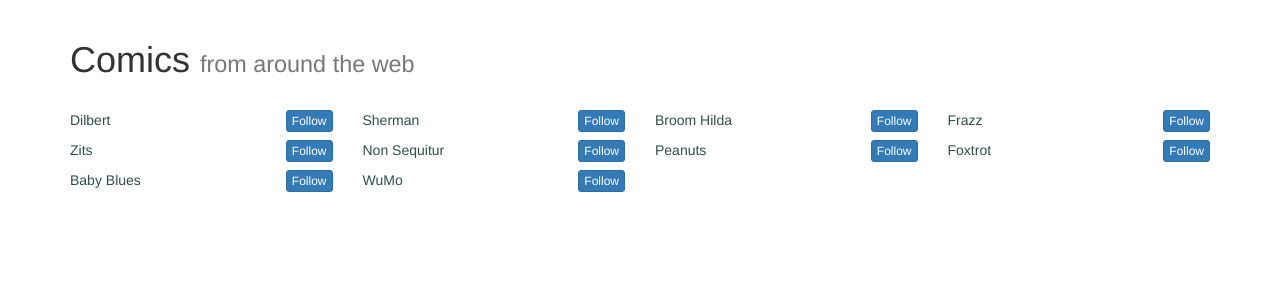
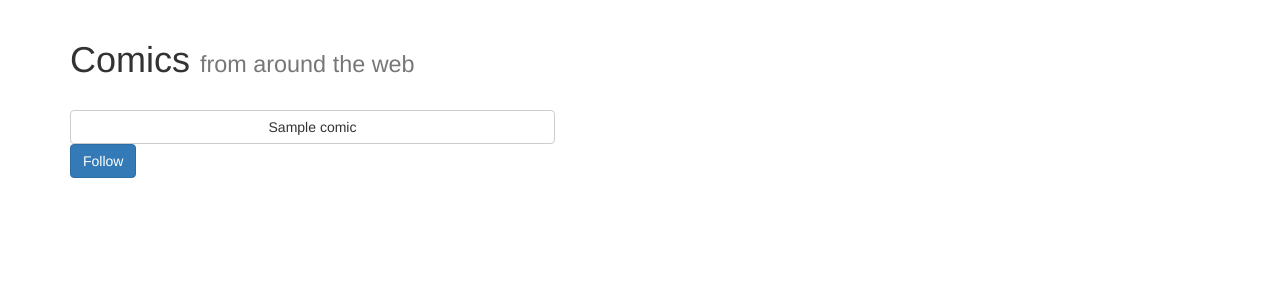
Before and after one commit to johnsolo15/My-Funnies-Page, a Flask app: page / in a window 1280 px wide. Shown: the part 52-352 px from the top of the page. Run offline with Flask 2, Linux system fonts and the light colour scheme; tables that the repository leaves empty hold one stand-in row (values such as "Sample post"); some libraries are stand-ins or nearby versions.

Commit message:
Adds functionality for listing and viewing comics

```diff
--- a/funnies_page/routes.py
+++ b/funnies_page/routes.py
@@ -2,25 +2,13 @@ from flask import render_template, url_for, flash, redirect, request
 from werkzeug.urls import url_parse
 from flask_login import current_user, login_user, logout_user, login_required
 from funnies_page import app, db
-from funnies_page.models import User
+from funnies_page.models import User, Comic
 from funnies_page.forms import LoginForm, RegisterForm
 
 @app.route('/')
 @app.route('/home')
 def index():
-    #fake comic data
-    comics = [
-        {'name': 'Dilbert', 'url': '#'},
-        {'name': 'Zits', 'url': '#'},
-        {'name': 'Baby Blues', 'url': '#'},
-        {'name': 'Sherman', 'url': '#'},
-        {'name': 'Non Sequitur', 'url': '#'},
-        {'name': 'WuMo', 'url': '#'},
-        {'name': 'Broom Hilda', 'url': '#'},
-        {'name': 'Peanuts', 'url': '#'},
-        {'name': 'Frazz', 'url': '#'},
-        {'name': 'Foxtrot', 'url': '#'}
-    ]
+    comics = Comic.query.order_by(db.collate(Comic.name, 'NOCASE')).all()
     return render_template('comics_list.html', comics=comics)
 
 @app.route('/login', methods=['GET', 'POST'])
@@ -61,8 +49,8 @@ def register():
 
 @app.route('/comic/<name>')
 def comic(name):
-    #fake page
-    return 'This is a page for ' + name
+    comic = Comic.query.filter_by(name=name.replace('_', ' ')).first()
+    return render_template('comic.html', title=comic.name, comic=comic)
 
 @app.route('/user/comics')
 @login_required
--- a/funnies_page/static/styles.css
+++ b/funnies_page/static/styles.css
@@ -1,9 +1,10 @@
-.no-deco, .no-deco:link, .no-deco:visited {
-    text-decoration: none;
-    color: darkslategray;
+.no-wrap {
+    white-space: nowrap;
+    overflow: hidden;
+    text-overflow: ellipsis;
 }
 
-.no-deco:hover, .no-deco:active  {
-    text-decoration: none;
-    color: darkgray;
+.comic-link {
+    width: calc(100% - 70px);
+    display: inline-block;
 }
--- a/funnies_page/templates/comics_list.html
+++ b/funnies_page/templates/comics_list.html
@@ -2,15 +2,15 @@
 
 {% block page %}
 <div class="container">
-        <h1>Comics <br class="visible-xs"><small>from around the web</small></h1>
+    <h1>Comics <br class="visible-xs"><small class="no-wrap">from around the web</small></h1>
     <br>
     <div class="row">
-            {% for section in comics|slice(4) %}
-                <div class="col-sm-6 col-lg-3">
+        {% for section in comics|slice(2) %}
+        <div class="col-sm-6">
             {% for comic in section %}
             <p>
-                        <a class="no-deco" href="{{ url_for('comic', name=comic.name.replace(' ','').lower()) }}">{{ comic.name }}</a>
-                        <button class="btn btn-primary btn-xs pull-right">Follow</button>
+                <a class="comic-link no-wrap btn btn-default btn-s" href="{{ url_for('comic', name=comic.name.replace(' ','_')) }}">{{ comic.name }}</a>
+                <button class="btn btn-primary btn-s">Follow</button>
             </p>
             {% endfor %}
         </div>
```
Also changed, not shown: funnies_page/templates/comic.html (added, +12 -0 lines). Lines whose indentation alone changed are shown as unchanged.
